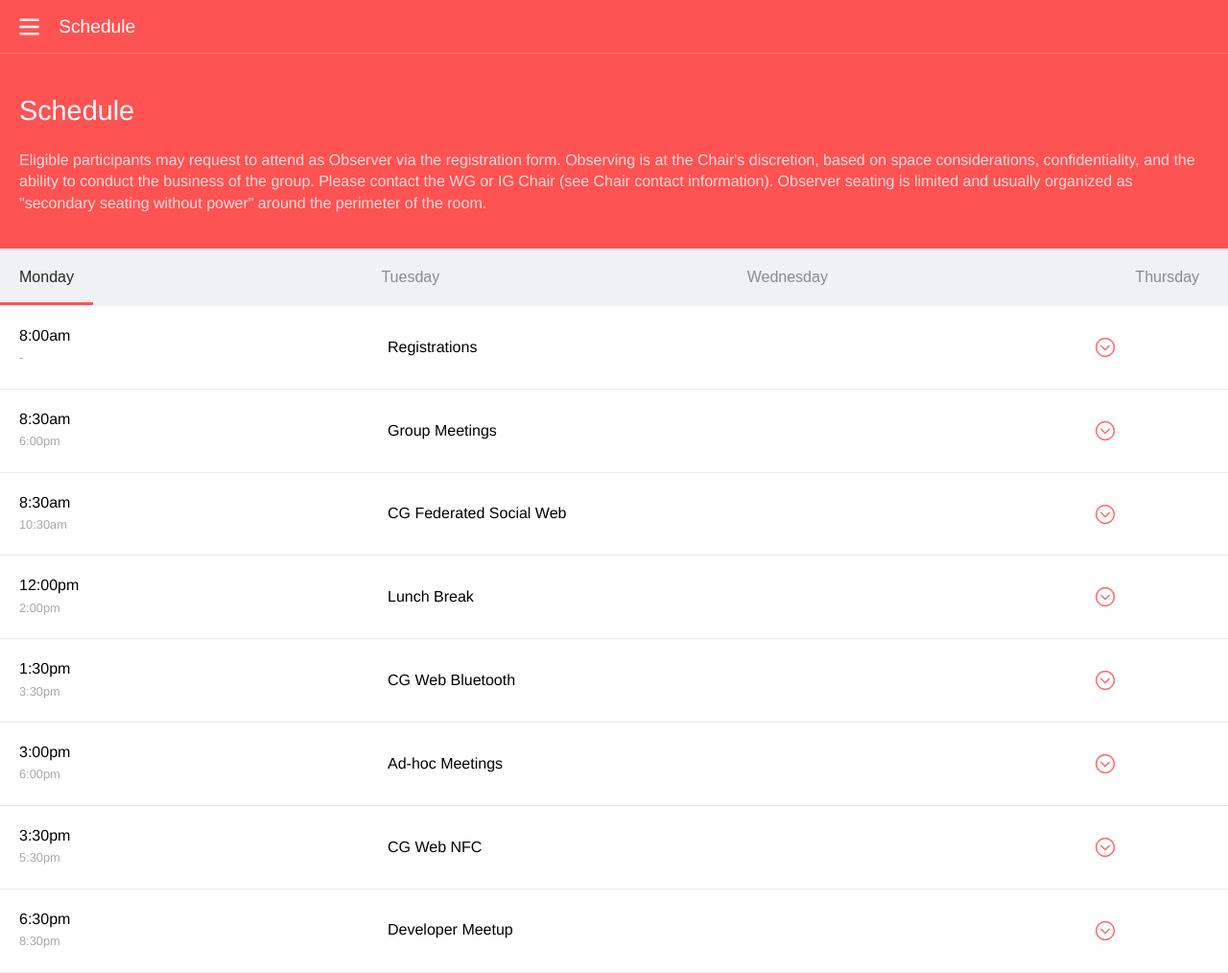
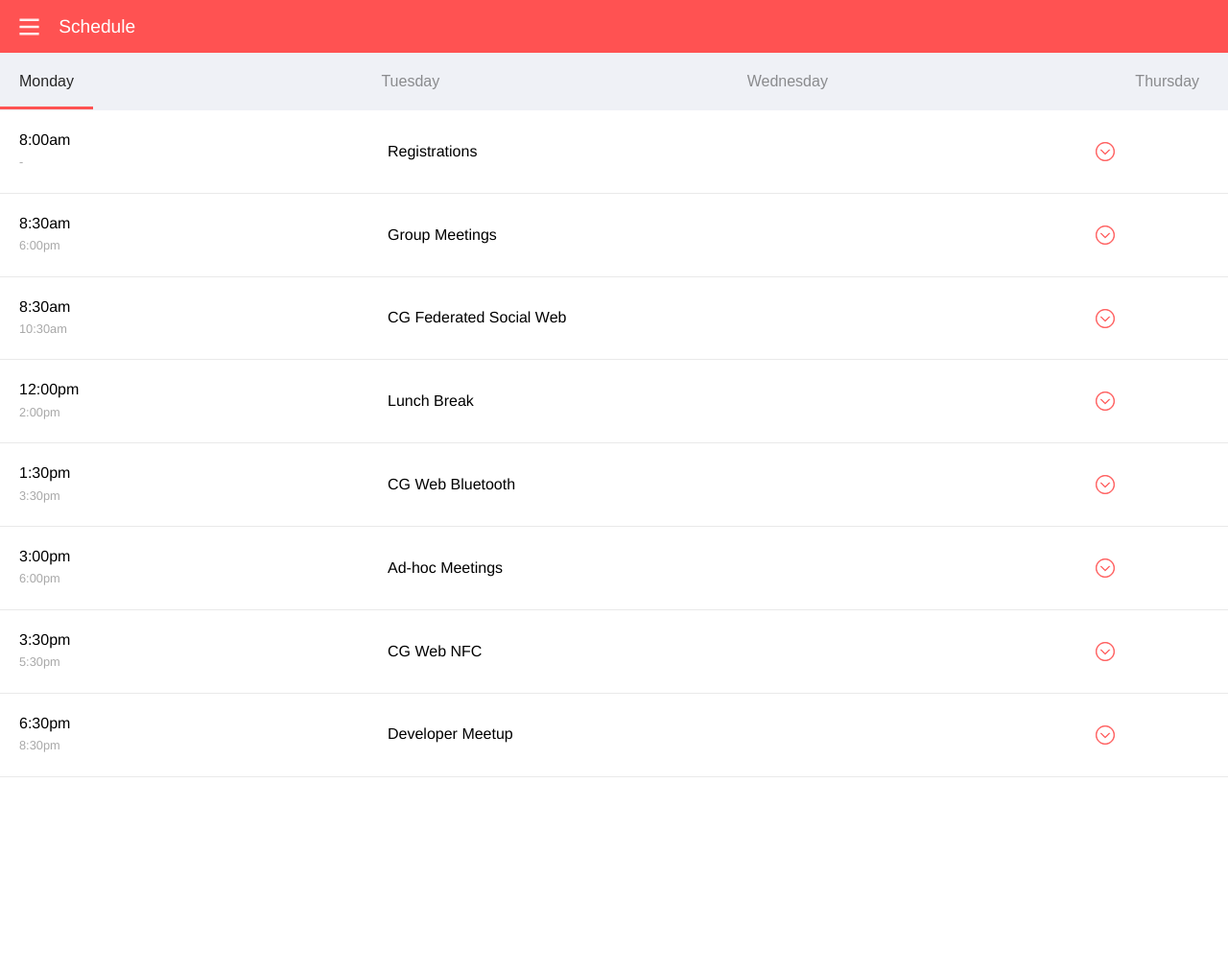
Before and after one commit to w3c/tpac2016, a plain HTML site: page schedule.html in a window 1280 px wide. Shown: the whole page at 96% size. After the commit the page ends 810 px from the top, so only its background shows below. Drawn offline with Linux system fonts and the light colour scheme.

Commit message:
remove hero and change body background color

```diff
--- a/assets/css/schedule.css
+++ b/assets/css/schedule.css
@@ -13,6 +13,9 @@
 }
 
 .schedule nav {
+    position: fixed;
+    top: 55px;
+    left: 0px;
     width: 100%;
     height: 60px;
     background-color: #EFF1F6;
@@ -51,6 +54,7 @@
 .schedule ul {
     padding: 0px;
     margin: 0px;
+    margin-top: 115px;
 }
 
 .schedule ul li {
--- a/assets/css/tpac2016.css
+++ b/assets/css/tpac2016.css
@@ -5,10 +5,6 @@ html, body {
     font-family: 'Helvetica';
     font-size: 16px;
     -webkit-font-smoothing: antialiased;
-    background-color: #FF5252;
-}
-
-body {
     background-color: white;
 }
 
@@ -89,7 +85,7 @@ p {
 
 #side-nav-content {
     height: 100%;
-    width: 70%;
+    width: 80%;
     position: fixed;
     top: 0px;
     right: 120%;
--- a/schedule.html
+++ b/schedule.html
@@ -24,14 +24,6 @@
             </div>
         </header>
         <main>
-            <section class="hero">
-                <div class="container">
-                    <h1>Schedule</h1>
-                    <p>
-                         Eligible participants may request to attend as Observer via the registration form. Observing is at the Chair's discretion, based on space considerations, confidentiality, and the ability to conduct the business of the group. Please contact the WG or IG Chair (see Chair contact information). Observer seating is limited and usually organized as "secondary seating without power" around the perimeter of the room.
-                    </p>
-                </div>
-            </section>
             <section class="schedule">
                 <nav>
                     <div class="container">
@@ -42,7 +34,6 @@
                         <button class="schedule-navigation-btn" type="button" name="button">Friday</button>
                         <button class="schedule-navigation-btn" type="button" name="button">My Schedule</button>
                     </div>
-
                 </nav>
                 <ul id="monday-schedule" class="agenda">
                     <li class="agenda-item">
```
